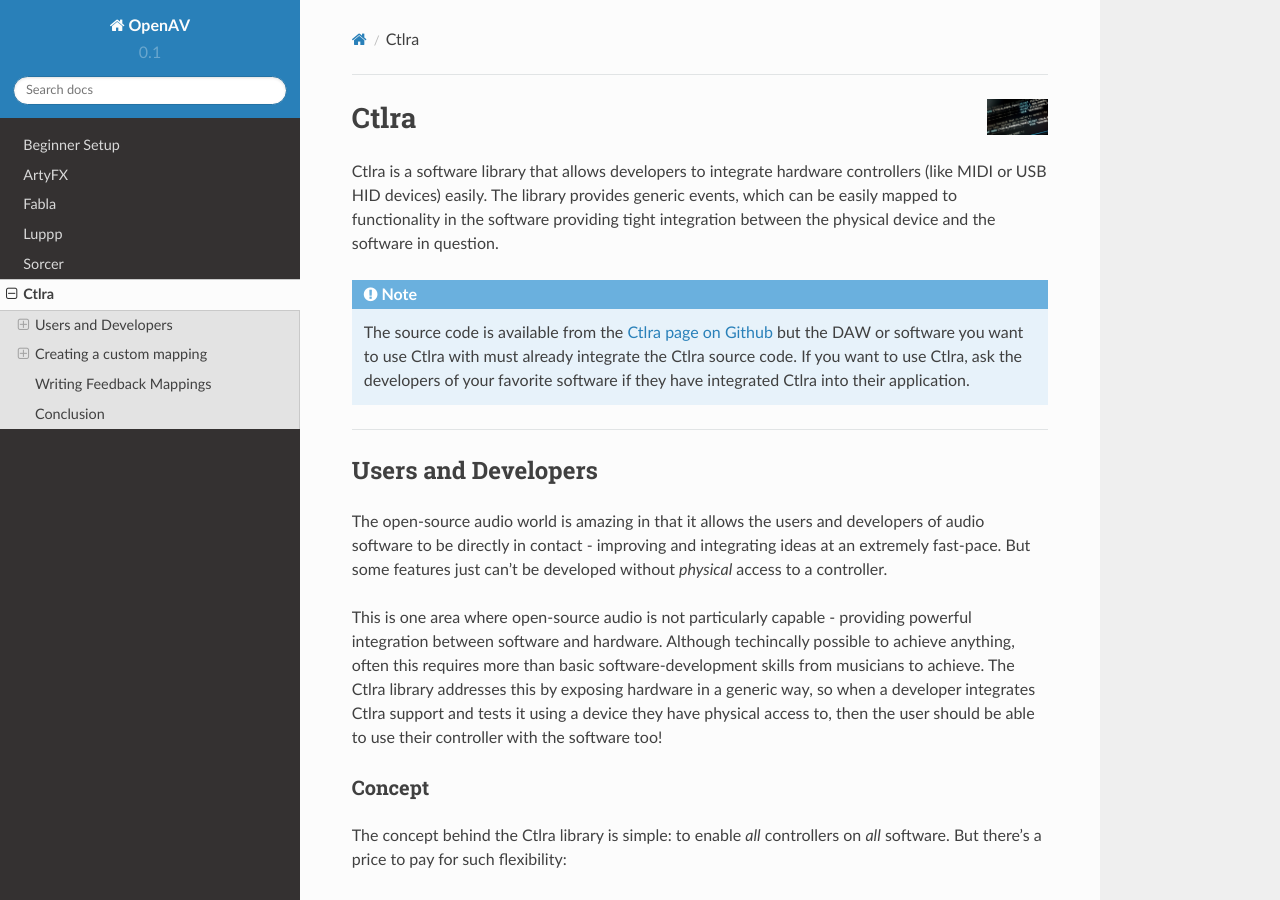
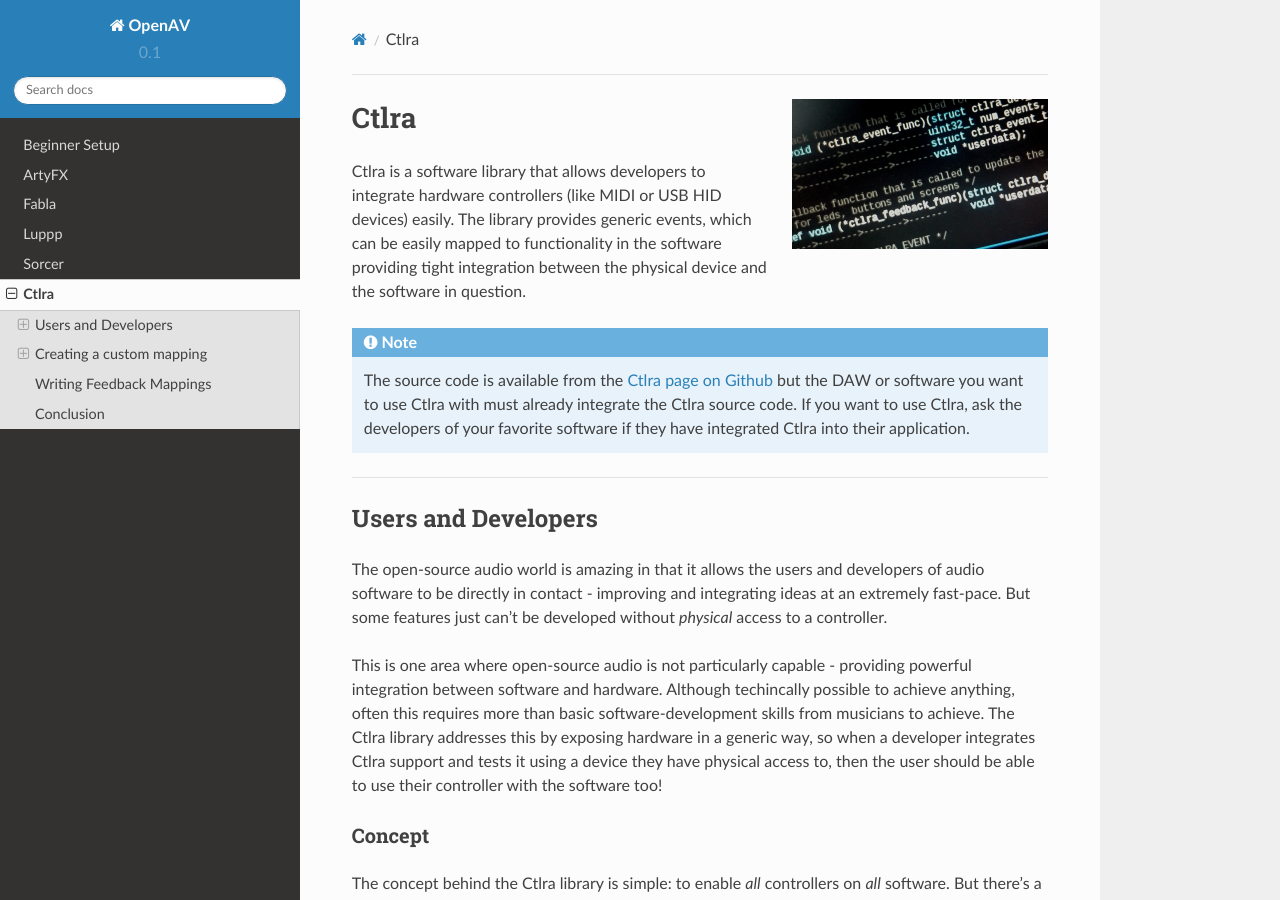
Before and after one commit to openAVproductions/openAV-manual, a Sphinx documentation site: the page built from source/ctlra.rst, in a window 1280 px wide and 900 px high. Built offline with Sphinx 7.4.7 and the Read the Docs theme 2.0.0, drawn with Linux system fonts in a browser that asks for light colours.

Commit message:
ctlra: fix code image size

```diff
--- a/source/ctlra.rst
+++ b/source/ctlra.rst
@@ -1,7 +1,7 @@
 
 .. image:: img/ctlra/code.jpg
 	:align: right
-	:scale: 12 %
+	:scale: 50 %
 
 
 ########
```
